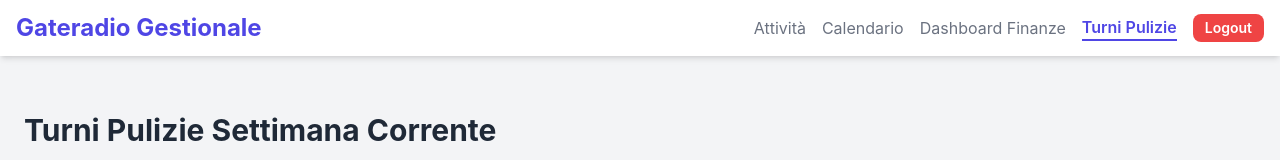
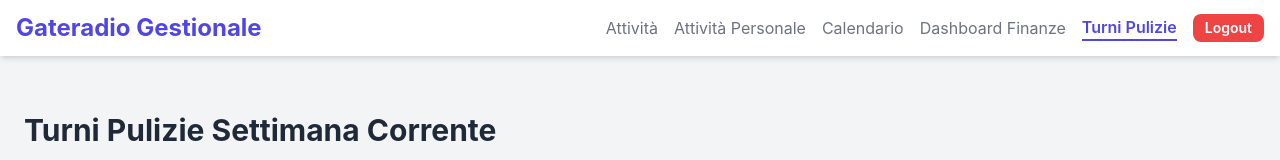
Before and after one commit to krakenstudio8b/StudioKrakenGate, a plain HTML site: page Gestionale Studio/pulizie.html in a window 1280 px wide. Shown: the top 160 px of the page. Drawn offline with nearby package versions, Linux system fonts and the light colour scheme; no server answers.

Commit message:
Update pulizie.html

```diff
--- a/Gestionale Studio/pulizie.html
+++ b/Gestionale Studio/pulizie.html
@@ -19,6 +19,7 @@
 
                 <div class="flex flex-col items-center mt-4 space-y-2 md:flex-row md:mt-0 md:space-y-0 md:space-x-4">
                     <a href="index.html" class="text-gray-500 hover:text-indigo-600">Attività</a>
+                    <a href="attivita-personale.html" class="text-gray-500 hover:text-indigo-600">Attività Personale</a>
                     <a href="calendario.html" class="text-gray-500 hover:text-indigo-600">Calendario</a>
                     <a href="finanze.html" class="text-gray-500 hover:text-indigo-600">Dashboard Finanze</a>
                     <a href="pulizie.html" class="text-indigo-600 border-b-2 border-indigo-600 font-semibold">Turni Pulizie</a>
```
